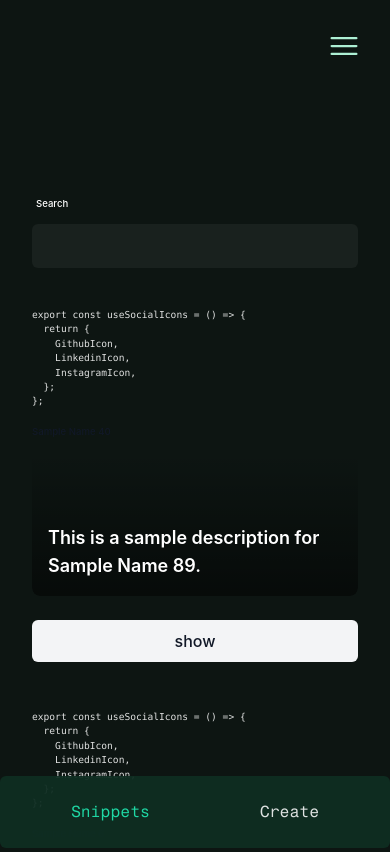
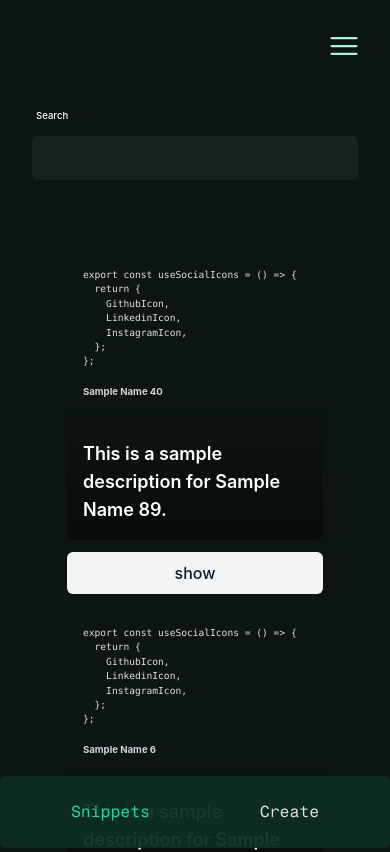
Before and after one commit to FlorianBx/Code-Vault, a Vue app: page / in a window 390 px wide. Shown: the top 852 px of the page. Built offline with nearby package versions, Linux system fonts and the light colour scheme.

Commit message:
add responsive to the list of card in the homepage

```diff
--- a/src/components/CardSnippet/CardSnippet.vue
+++ b/src/components/CardSnippet/CardSnippet.vue
@@ -21,15 +21,15 @@ defineProps({
 
 <template>
   <div>
-    <div class="relative">
-      <div class="relative h-72 w-full overflow-hidden rounded-lg">
+    <div class="relative w-64">
+      <div class="relative h-72 overflow-hidden rounded-lg p-4">
         <div>
           <div class="h-full w-full text-sm">
             <pre><code>{{ code }}</code></pre>
           </div>
         </div>
         <div class="relative mt-4">
-          <h3 class="text-sm font-medium text-gray-900">
+          <h3 class="text-sm font-bold text-gray-300">
             {{ name }}
           </h3>
         </div>
@@ -45,7 +45,7 @@ defineProps({
           </p>
         </div>
       </div>
-      <div class="mt-6">
+      <div class="mt-3">
         <a
           :href="href"
           class="relative flex items-center justify-center rounded-md border border-transparent bg-gray-100 px-8 py-2 font-medium text-gray-900 hover:bg-gray-200"
--- a/src/components/LayoutSlot/LayoutSlot.vue
+++ b/src/components/LayoutSlot/LayoutSlot.vue
@@ -1,7 +1,7 @@
-<script setup lang="ts"></script>
-
 <template>
-  <div class="w-full px-8">
-    <slot></slot>
+  <div class="mx-auto px-8">
+    <div class="flex flex-wrap justify-center gap-4">
+      <slot></slot>
+    </div>
   </div>
 </template>
--- a/src/components/SearchBar/SearchBar.vue
+++ b/src/components/SearchBar/SearchBar.vue
@@ -3,7 +3,7 @@ import { searchQuery } from "../../composables/useFilter.ts";
 </script>
 
 <template>
-  <div class="mb-10">
+  <div class="mb-10 w-full lg:max-w-2xl md:max-w-lg px-8">
     <label
       for="search"
       class="block text-sm font-medium leading-6 ml-1 text-white"
--- a/src/pages/HomePage/HomePage.vue
+++ b/src/pages/HomePage/HomePage.vue
@@ -10,11 +10,13 @@ const { filteredSnippets } = useFilter(ref(datas));
 </script>
 
 <template>
-  <div class="mt-32 max-w-full sm:mt-10">
+  <div class="mt-10 w-full">
+    <div class="flex justify-center">
+      <SearchBar />
+    </div>
     <LayoutSlot>
-      <SearchBar />
       <section
-        class="mt-8 grid grid-cols-1 gap-y-12 sm:grid-cols-2 sm:gap-x-6 lg:grid-cols-4 xl:gap-x-8"
+        class="mt-8 grid grid-cols-1 sm:grid-cols-2 lg:grid-cols-3 gap-4"
       >
         <div v-for="snippet in filteredSnippets" :key="snippet.code">
           <CardSnippet
```
